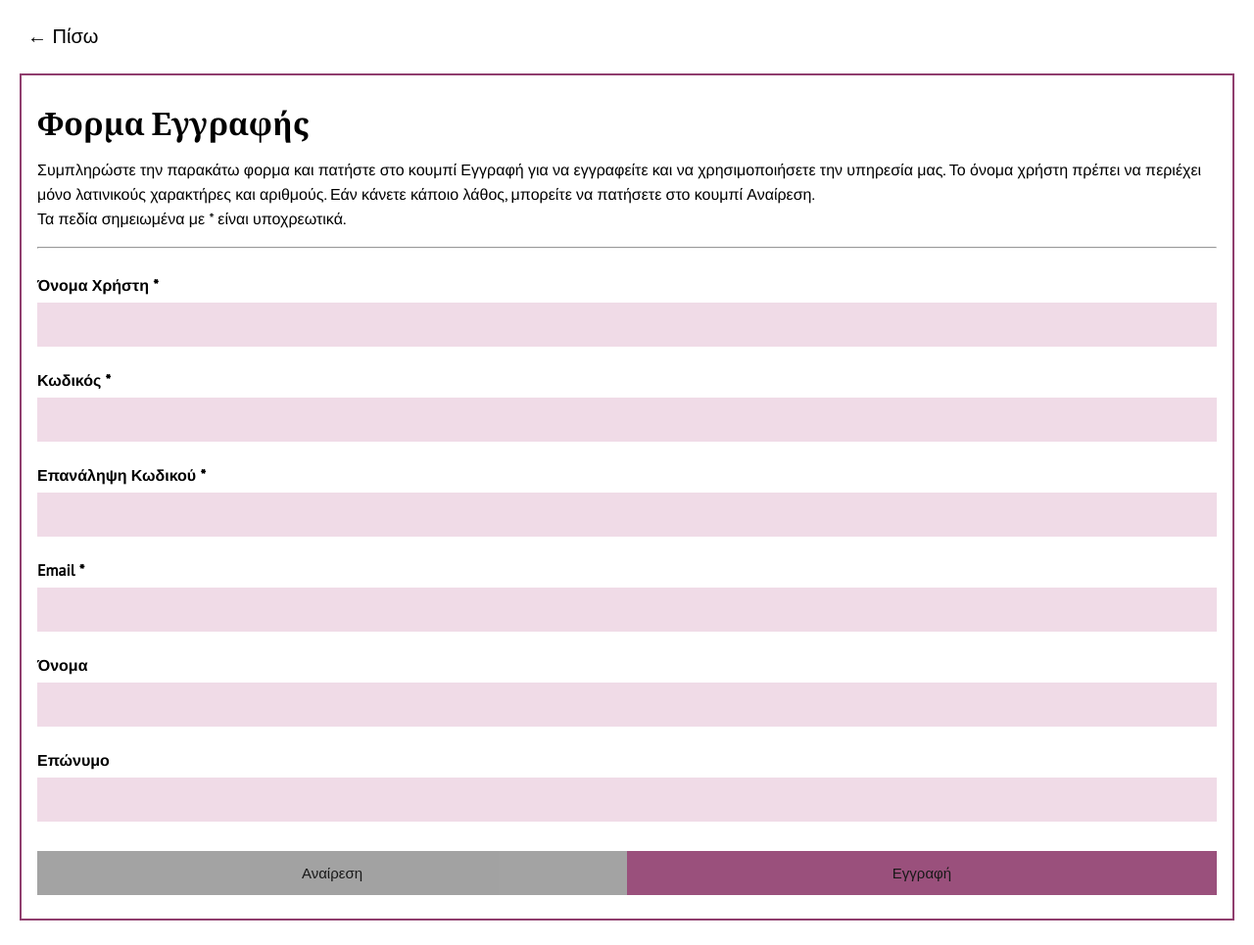
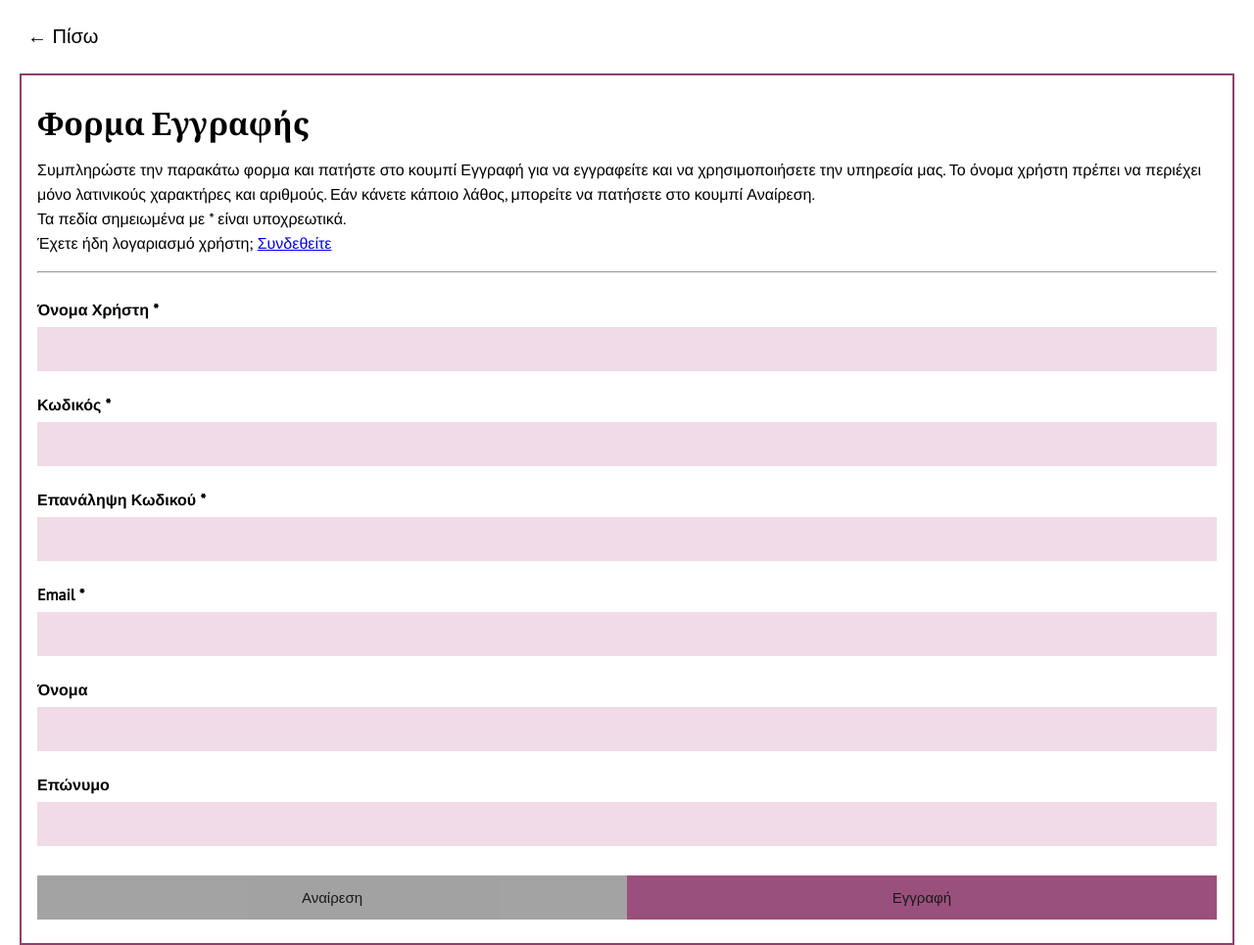
Before and after one commit to liakoyras/contactsdirectory, a PHP site: page /php/signup.php in a window 1280 px wide. Shown: the whole page at 98% size. Before the commit the page ends 940 px from the top, so only its background shows below. Run offline with PHP 8.4, Linux system fonts and the light colour scheme.

Commit message:
Added a warning link for users that already have an account.

```diff
--- a/php/signup.php
+++ b/php/signup.php
@@ -34,7 +34,7 @@
 			<div class="fcontainer">
 
 				<h1>Φορμα Εγγραφής</h1>
-				<p>Συμπληρώστε την παρακάτω φορμα και πατήστε στο κουμπί Εγγραφή για να εγγραφείτε και να χρησιμοποιήσετε την υπηρεσία μας. Το όνομα χρήστη πρέπει να περιέχει μόνο λατινικούς χαρακτήρες και αριθμούς. Εάν κάνετε κάποιο λάθος, μπορείτε να πατήσετε στο κουμπί Αναίρεση.<br>Τα πεδία σημειωμένα με * είναι υποχρεωτικά.</p>
+				<p>Συμπληρώστε την παρακάτω φορμα και πατήστε στο κουμπί Εγγραφή για να εγγραφείτε και να χρησιμοποιήσετε την υπηρεσία μας. Το όνομα χρήστη πρέπει να περιέχει μόνο λατινικούς χαρακτήρες και αριθμούς. Εάν κάνετε κάποιο λάθος, μπορείτε να πατήσετε στο κουμπί Αναίρεση.<br>Τα πεδία σημειωμένα με * είναι υποχρεωτικά. <br>Έχετε ήδη λογαριασμό χρήστη; <a href="login.php">Συνδεθείτε</a></p>
 				<hr>
 				<label for="login"><b>Όνομα Χρήστη *</b></label>
 				<input type="text" name="login" required><br>
```
